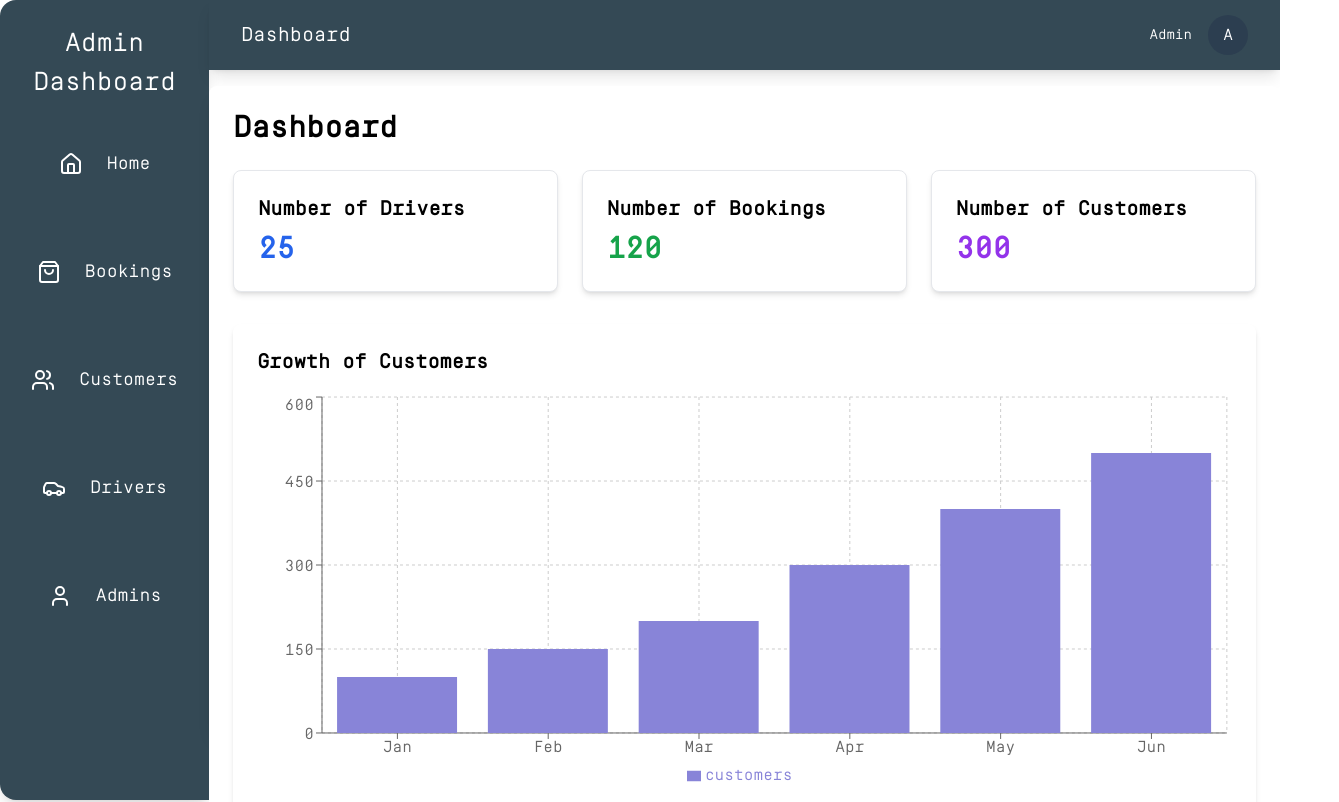
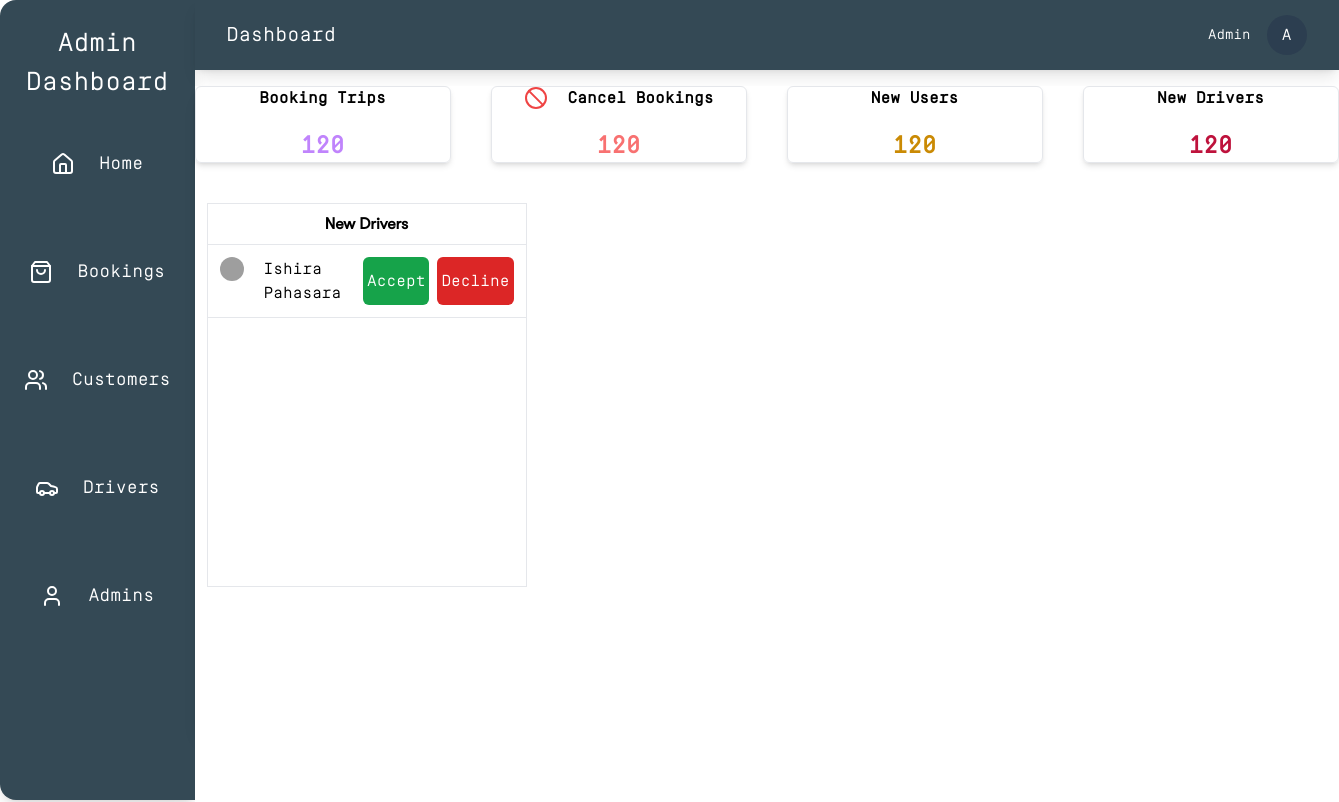
Before and after one commit to ishira-web/MegaCity_Rental_Service, a React (Vite) app in the folder Frontend/: page /admin in a window 1280 px wide. Shown: the top 802 px of the page, 1339 px wide, since content can reach past the window. Built offline with nearby package versions, Linux system fonts and the light colour scheme; grey boxes are pictures that could not be loaded.

Commit message:
Admin Panel Updated

```diff
--- a/Frontend/src/Pages/Admin/Dashboard.jsx
+++ b/Frontend/src/Pages/Admin/Dashboard.jsx
@@ -1,64 +1,53 @@
-import React from 'react';
-import { BarChart, Bar, XAxis, YAxis, CartesianGrid, Tooltip, Legend, ResponsiveContainer } from 'recharts';
-
-// Sample data for the bar chart
-const customerGrowthData = [
-  { month: 'Jan', customers: 100 },
-  { month: 'Feb', customers: 150 },
-  { month: 'Mar', customers: 200 },
-  { month: 'Apr', customers: 300 },
-  { month: 'May', customers: 400 },
-  { month: 'Jun', customers: 500 },
-];
+import React from 'react'
+import { Ban } from 'lucide-react';
 
 function Dashboard() {
-  // Sample data for the cards
-  const numberOfDrivers = 25;
-  const numberOfBookings = 120;
-  const numberOfCustomers = 300;
+  return (
+    <div className="flex flex-col gap-10 bg-white min-h-[91vh]" p-6>
 
-  return (
-    <div className="bg-white min-h-[91vh] rounded-lg p-6">
-      <h1 className="text-3xl font-bold mb-6">Dashboard</h1>
+      {/* Upper Cards */}
+     <div className='flex justify-center gap-10'>
+     <div className='w-[20vw] h-[6vw] flex justify-center items-center border hover:bg-black hover:text-yellow-50 rounded-md transition shadow-md'>
+      <div className='justify-center flex flex-col items-center gap-5'>
+        <h1 className='font-semibold '>Booking Trips</h1>
+        <h1 className='text-2xl font-bold text-purple-400'>120</h1>
+      </div>
+     </div>
+     <div className='w-[20vw] h-[6vw] flex justify-center items-center border hover:bg-black hover:text-yellow-50 rounded-md transition shadow-md'>
+        <div className='justify-center flex flex-col items-center gap-5'>
+        <div className='flex flex-row gap-5'><Ban className='text-red-500' /><h1 className='font-semibold'>Cancel Bookings</h1></div>
+        <h1 className='text-2xl font-bold text-red-400'>120</h1>
+        </div>
+     </div>
+     <div className='w-[20vw] h-[6vw] flex justify-center items-center border hover:bg-black hover:text-yellow-50 rounded-md transition shadow-md'>
+      <div className='justify-center flex flex-col items-center gap-5'>
+        <h1 className='font-semibold'>New Users</h1>
+        <h1 className='text-2xl font-bold text-yellow-600'>120</h1>
+      </div>
+     </div>
+     <div className='w-[20vw] h-[6vw] flex justify-center items-center border hover:bg-black hover:text-yellow-50 rounded-md transition shadow-md'>
+      <div className='justify-center flex flex-col items-center gap-5'>
+        <h1 className='font-semibold'>New Drivers</h1>
+        <h1 className='text-2xl font-bold text-rose-700'>120</h1>
+      </div>
+     </div>
+     </div>
 
-      {/* Cards Section */}
-      <div className="grid grid-cols-1 md:grid-cols-3 gap-6 mb-8">
-        {/* Drivers Card */}
-        <div className="bg-white p-6 rounded-lg shadow-md border">
-          <h2 className="text-xl font-semibold mb-2">Number of Drivers</h2>
-          <p className="text-3xl font-bold text-blue-600">{numberOfDrivers}</p>
-        </div>
-
-        {/* Bookings Card */}
-        <div className="bg-white p-6 rounded-lg shadow-md border">
-          <h2 className="text-xl font-semibold mb-2">Number of Bookings</h2>
-          <p className="text-3xl font-bold text-green-600">{numberOfBookings}</p>
-        </div>
-
-        {/* Customers Card */}
-        <div className="bg-white p-6 rounded-lg shadow-md border">
-          <h2 className="text-xl font-semibold mb-2">Number of Customers</h2>
-          <p className="text-3xl font-bold text-purple-600">{numberOfCustomers}</p>
+    <div className='border w-[25vw] h-[30vw] ml-3'>
+     <div className='flex justify-center p-2'>
+      <h1 className='font-walsheim font-semibold'>New Drivers</h1>
+      </div>
+      <div className='flex flex-row justify-between gap-5 px-3 py-3 border-t border-b  '>
+        <img src={Ban} alt="pic" className='w-6 h-6 rounded-full' />
+        <h1>Ishira Pahasara</h1>
+        <div className='flex flex-row gap-2'>
+        <button className='bg-green-600 text-white px-1 py-1 rounded-md'>Accept</button>
+        <button className='bg-red-600 text-white px-1 py-1 rounded-md'>Decline</button>
         </div>
       </div>
-
-      {/* Bar Chart Section */}
-      <div className="bg-white p-6 rounded-lg shadow-md">
-        <h2 className="text-xl font-semibold mb-4">Growth of Customers</h2>
-        <ResponsiveContainer width="100%" height={400}>
-          <BarChart data={customerGrowthData}>
-            <CartesianGrid strokeDasharray="3 3" />
-            <XAxis dataKey="month" />
-            <YAxis />
-            <Tooltip />
-            <Legend />
-            <Bar dataKey="customers" fill="#8884d8" />
-          </BarChart>
-        </ResponsiveContainer>
-      </div>
-      <div className='mt-10 text-center'><h1><span className='font-bold'>-</span> Maked Ishira with ❤️ -</h1></div>
     </div>
-  );
+    </div>
+  )
 }
 
-export default Dashboard;
+export default Dashboard
```
